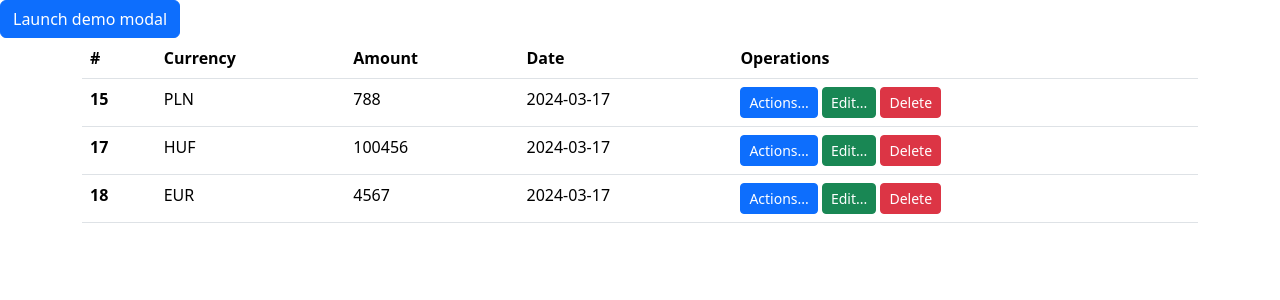
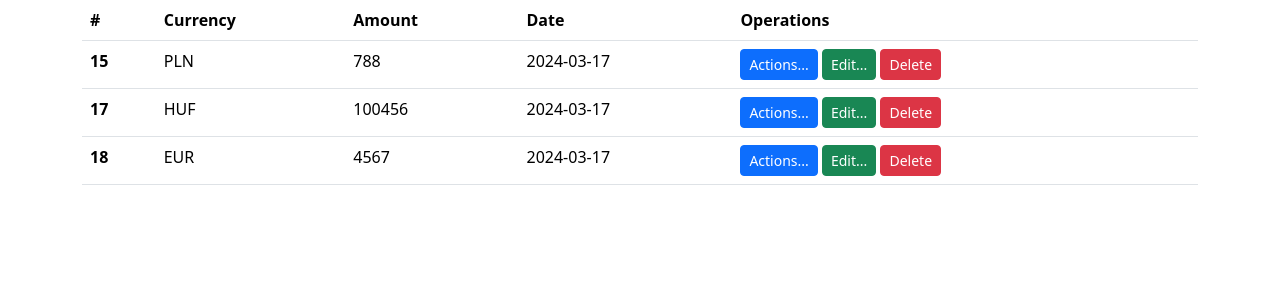
Before and after one commit to rajkonkret/bootcamp-python-18-11, a Flask app: page /history in a window 1280 px wide. Shown: the part 56-356 px from the top of the page. Run offline with Flask 3, Linux system fonts and the light colour scheme; data comes from the database, SQL or seed files in the repository; both versions use the stored data as it was after the commit.

Commit message:
16 - add comment to launch modal button

```diff
--- a/web_app_bootstrap_2/templates/history.html
+++ b/web_app_bootstrap_2/templates/history.html
@@ -9,9 +9,9 @@
 {% block content %}
 
 <!-- Button trigger modal -->
-<button type="button" class="btn btn-primary" data-bs-toggle="modal" data-bs-target="#confirmDeleteModal">
-  Launch demo modal
-</button>
+<!--<button type="button" class="btn btn-primary" data-bs-toggle="modal" data-bs-target="#confirmDeleteModal">-->
+<!--  Launch demo modal-->
+<!--</button>-->
 
 <!-- Modal -->
 <div class="modal fade" id="confirmDeleteModal" tabindex="-1" aria-labelledby="exampleModalLabel" aria-hidden="true">
```
Also changed, not shown: web_app_bootstrap_2/data/cantor.db.
